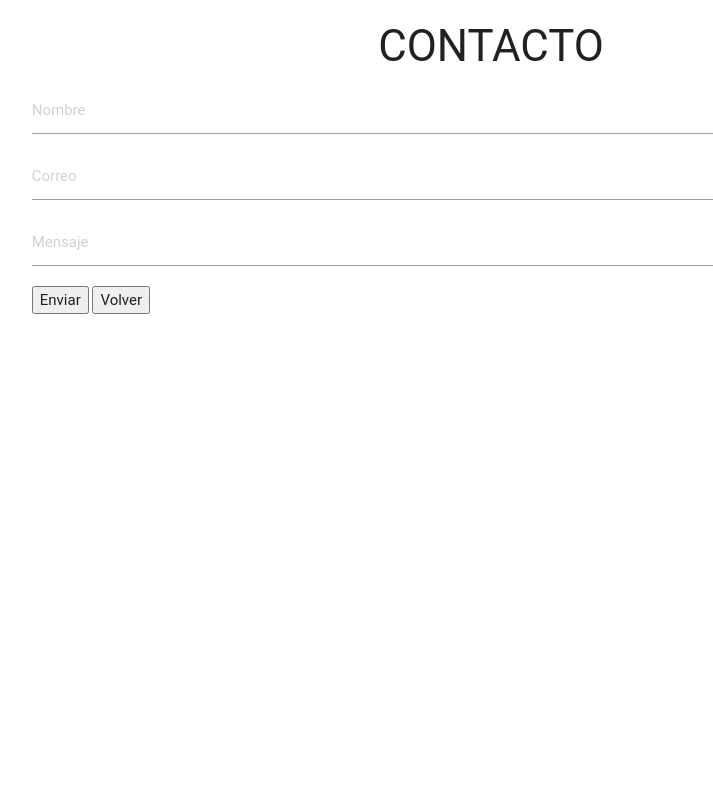
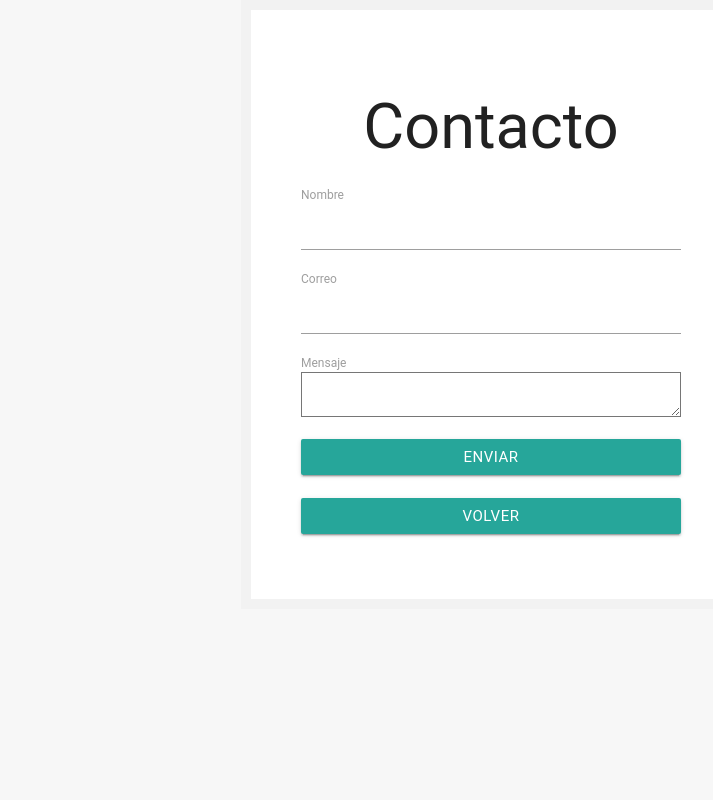
Before and after one commit to JuanManet/innovatech, a PHP site: page /contacto.html in a window 1280 px wide. Shown: the whole page, without its empty margins (149-862 px from the left). Run offline with PHP 8.4, Linux system fonts and the light colour scheme; some libraries are stand-ins or nearby versions; some web fonts are replaced.

Commit message:
24 de agosto

```diff
--- a/assets/css/contacto.css
+++ b/assets/css/contacto.css
@@ -1,28 +1,19 @@
-.container {
-    width: 200px;
-    margin: 0 auto;
-    padding: 20px;
-    border: 1px solid #ccc;
-    border-radius: 5px;
-    background-color: #f9f9f9;
-}
+body {
+    background: #f7f7f7;
+  }
 
-form label {
-    display: block;
-    margin-top: 10px;
-}
+  .form-box {
+    max-width: 500px;
+    margin: auto;
+    padding: 50px;
+    background: #ffffff;
+    border: 10px solid #f2f2f2;
+  }
 
-form input,
-form textarea {
+  h1, p {
+    text-align: center;
+  }
+
+  input, textarea {
     width: 100%;
-    padding: 10px;
-    margin-bottom: 10px;
-}
-
-form input[type="submit"] {
-    background-color: #007BFF;
-    color: #fff;
-    border: none;
-    padding: 10px 15px;
-    cursor: pointer;
-}
+  }
--- a/contacto.html
+++ b/contacto.html
@@ -4,22 +4,27 @@
 	<title>Formulario de Contacto</title>
 	<link rel="stylesheet" href="https://cdnjs.cloudflare.com/ajax/libs/materialize/0.97.1/css/materialize.min.css">
 	 <link href="https://fonts.googleapis.com/icon?family=Material+Icons" rel="stylesheet">
+	 <link rel="stylesheet" href="assets/css/contacto.css">
 </head>
 <body>
-	<section class="container">
-		<div class="row">
-		<h3 class="center-align">CONTACTO</h3>
-		<form action="correo.php" method="POST">
-     <input type="text" placeholder="Nombre" name="nombre" required>
-     <input type="email" placeholder="Correo" name="email" required>
-	 <input type="text" placeholder="Mensaje" name="mensaje" required>
+	<div class="form-box">
+		<h1>Contacto</h1>
 
-     <button type="submit">Enviar</button>
-	 <button type="submit" formaction="init.php">Volver</button>
-</form>
-			</article>
-		</div>
-	</section>
+		<form action="correo.php" method="post">
+			<label for="name">Nombre</label>
+			<input id="name" type="text" name="Nombre" required>
+
+			<label for="email">Correo</label>
+			<input id="email" type="email" name="Email" required>
+
+			<label for="message">Mensaje</label>
+			<textarea id="message" name="Mensaje" required></textarea>
+			<br></br>
+			<input type="submit"  class="btn" value="Enviar">
+		</br></br>
+		<input type="submit" formaction="init.php"  class="btn" value="Volver">
+		</form>
+	  </div>
 
 
 	<script src="https://code.jquery.com/jquery-2.1.4.min.js"></script>
--- a/correo.php
+++ b/correo.php
@@ -2,9 +2,9 @@
 
     $destinatario = 'jmanuelechavarria20@gmail.com';
 
-    $nombre = $_POST['nombre'];
-    $email = $_POST['email'];
-    $mensaje = $_POST['mensaje'];
+    $nombre = $_POST['Nombre'];
+    $email = $_POST['Email'];
+    $mensaje = $_POST['Mensaje'];
 
     $header = "Enviado desde Innovatech";
     $mensajeCompleto = $mensaje . "/nAtentamente: ". $nombre;
```
